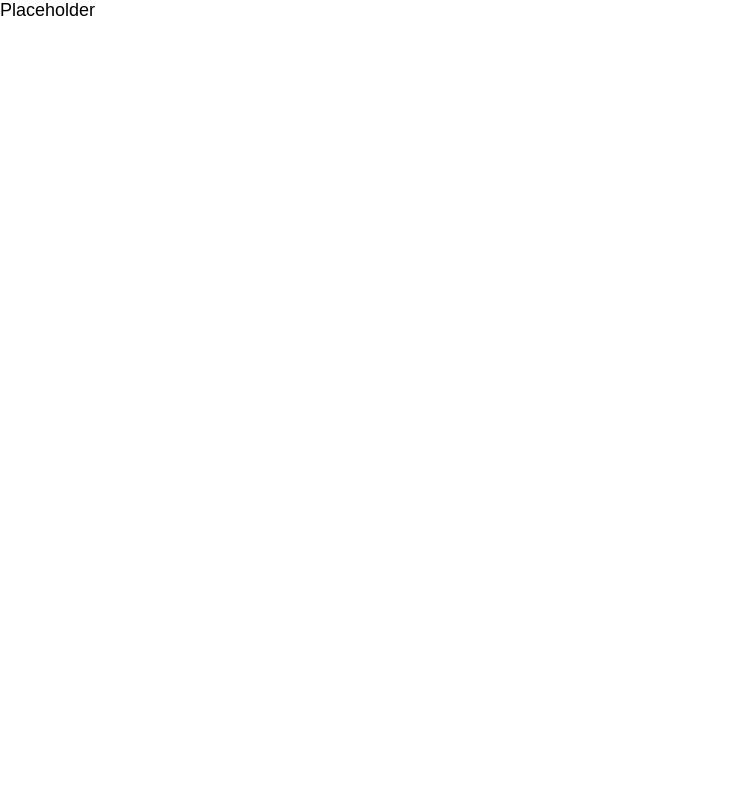
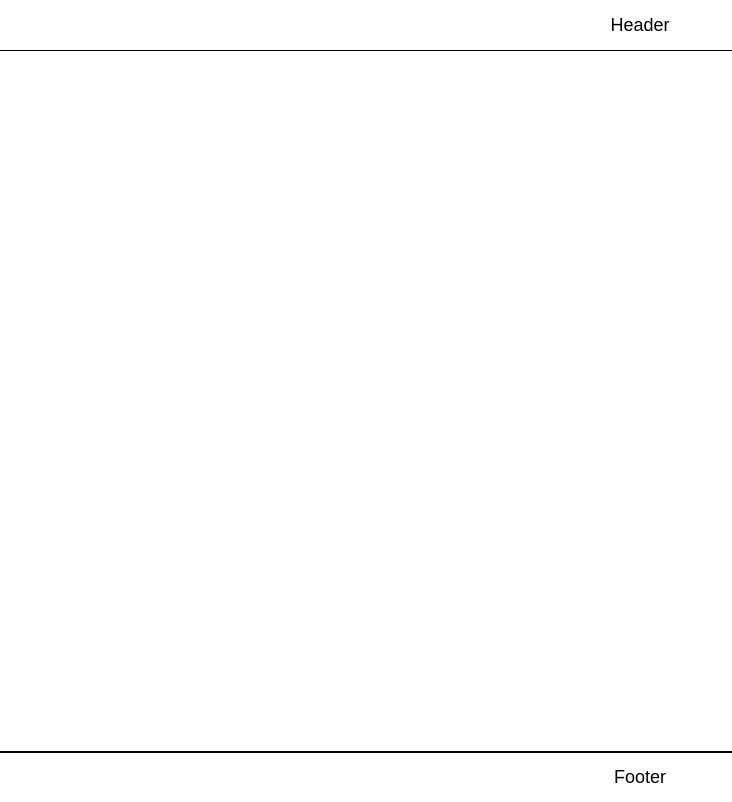
Before and after one commit to ooloo-io/github-flow-Yusu-f, a website: page src/index.html in a window 1280 px wide. Shown: the whole page, without its empty margins (0-732 px from the left). Drawn offline with nearby package versions, Linux system fonts and the light colour scheme.

Commit message:
Footer (#2)
* Add header styles

* edit header styles

* Edit header styles

* New header markup and styles

* Add footer

* Added content

* fix footer

```diff
--- a/src/index.html
+++ b/src/index.html
@@ -13,6 +13,12 @@
 </head>
 
 <body>
-  Placeholder
+  <header class="header">
+    Header
+  </header>
+  <main class="content"></main>
+  <footer class="footer">
+    Footer
+  </footer>
 </body>
 </html>
--- a/src/styles.css
+++ b/src/styles.css
@@ -4,9 +4,23 @@ body {
 }
 
 .header {
+  height: 50px;
+  display: flex;
+  justify-content: center;
+  align-items: center;
+  border-bottom: 1px solid black;
+  border-top-color: aqua;
+}
+
+.footer {
   height: 49px;
   display: flex;
   justify-content: center;
   align-items: center;
+  border-top: 1px solid black;
+}
+
+.content {
+  min-height: calc(100vh - 100px);
   border-bottom: 1px solid black;
 }
```
